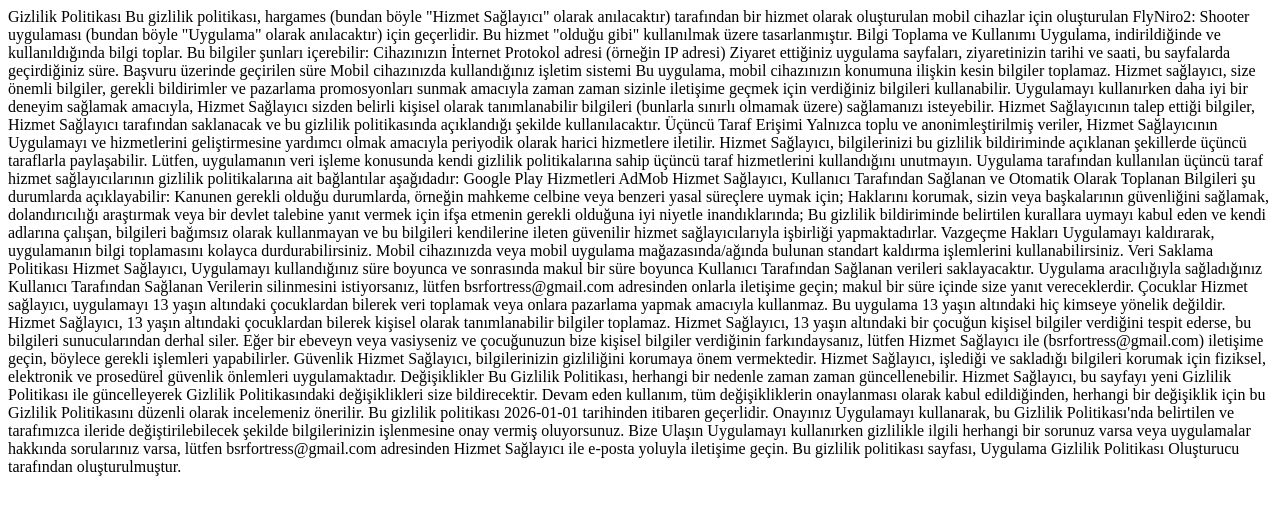
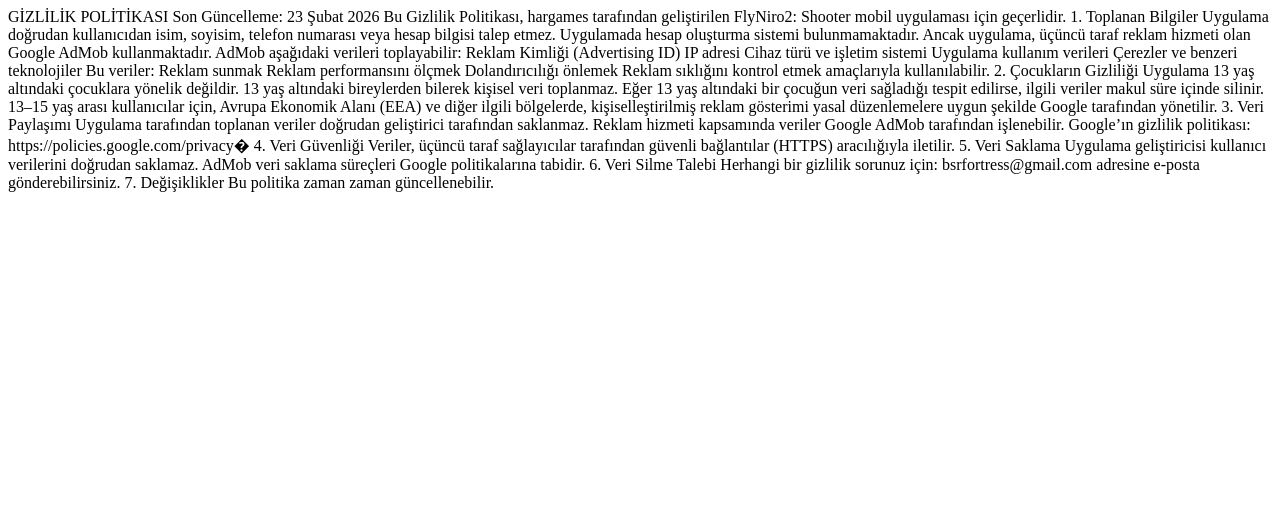
Before and after one commit to hargamest-jpg/flyniro2shooter-privacy-policy, a plain HTML site: page privacy-policy.html in a window 1280 px wide. Drawn offline with Linux system fonts and the light colour scheme.

Commit message:
Update privacy-policy.html

```diff
--- a/privacy-policy.html
+++ b/privacy-policy.html
@@ -1,75 +1,44 @@
 <!DOCTYPE html>
 <html>
 <body>
-Gizlilik Politikası
-Bu gizlilik politikası, hargames (bundan böyle "Hizmet Sağlayıcı" olarak anılacaktır) tarafından bir hizmet olarak oluşturulan mobil cihazlar için oluşturulan FlyNiro2: Shooter uygulaması (bundan böyle "Uygulama" olarak anılacaktır) için geçerlidir. Bu hizmet "olduğu gibi" kullanılmak üzere tasarlanmıştır.
-
-
-Bilgi Toplama ve Kullanımı
-Uygulama, indirildiğinde ve kullanıldığında bilgi toplar. Bu bilgiler şunları içerebilir:
-
-Cihazınızın İnternet Protokol adresi (örneğin IP adresi)
-Ziyaret ettiğiniz uygulama sayfaları, ziyaretinizin tarihi ve saati, bu sayfalarda geçirdiğiniz süre.
-Başvuru üzerinde geçirilen süre
-Mobil cihazınızda kullandığınız işletim sistemi
-
-Bu uygulama, mobil cihazınızın konumuna ilişkin kesin bilgiler toplamaz.
-
-
-Hizmet sağlayıcı, size önemli bilgiler, gerekli bildirimler ve pazarlama promosyonları sunmak amacıyla zaman zaman sizinle iletişime geçmek için verdiğiniz bilgileri kullanabilir.
-
-
-Uygulamayı kullanırken daha iyi bir deneyim sağlamak amacıyla, Hizmet Sağlayıcı sizden belirli kişisel olarak tanımlanabilir bilgileri (bunlarla sınırlı olmamak üzere) sağlamanızı isteyebilir. Hizmet Sağlayıcının talep ettiği bilgiler, Hizmet Sağlayıcı tarafından saklanacak ve bu gizlilik politikasında açıklandığı şekilde kullanılacaktır.
-
-
-Üçüncü Taraf Erişimi
-Yalnızca toplu ve anonimleştirilmiş veriler, Hizmet Sağlayıcının Uygulamayı ve hizmetlerini geliştirmesine yardımcı olmak amacıyla periyodik olarak harici hizmetlere iletilir. Hizmet Sağlayıcı, bilgilerinizi bu gizlilik bildiriminde açıklanan şekillerde üçüncü taraflarla paylaşabilir.
-
-
-Lütfen, uygulamanın veri işleme konusunda kendi gizlilik politikalarına sahip üçüncü taraf hizmetlerini kullandığını unutmayın. Uygulama tarafından kullanılan üçüncü taraf hizmet sağlayıcılarının gizlilik politikalarına ait bağlantılar aşağıdadır:
-
-Google Play Hizmetleri
-AdMob
-
-Hizmet Sağlayıcı, Kullanıcı Tarafından Sağlanan ve Otomatik Olarak Toplanan Bilgileri şu durumlarda açıklayabilir:
-
-Kanunen gerekli olduğu durumlarda, örneğin mahkeme celbine veya benzeri yasal süreçlere uymak için;
-Haklarını korumak, sizin veya başkalarının güvenliğini sağlamak, dolandırıcılığı araştırmak veya bir devlet talebine yanıt vermek için ifşa etmenin gerekli olduğuna iyi niyetle inandıklarında;
-Bu gizlilik bildiriminde belirtilen kurallara uymayı kabul eden ve kendi adlarına çalışan, bilgileri bağımsız olarak kullanmayan ve bu bilgileri kendilerine ileten güvenilir hizmet sağlayıcılarıyla işbirliği yapmaktadırlar.
-
-Vazgeçme Hakları
-Uygulamayı kaldırarak, uygulamanın bilgi toplamasını kolayca durdurabilirsiniz. Mobil cihazınızda veya mobil uygulama mağazasında/ağında bulunan standart kaldırma işlemlerini kullanabilirsiniz.
-
-
-Veri Saklama Politikası
-Hizmet Sağlayıcı, Uygulamayı kullandığınız süre boyunca ve sonrasında makul bir süre boyunca Kullanıcı Tarafından Sağlanan verileri saklayacaktır. Uygulama aracılığıyla sağladığınız Kullanıcı Tarafından Sağlanan Verilerin silinmesini istiyorsanız, lütfen bsrfortress@gmail.com adresinden onlarla iletişime geçin; makul bir süre içinde size yanıt vereceklerdir.
-
-
-Çocuklar
-Hizmet sağlayıcı, uygulamayı 13 yaşın altındaki çocuklardan bilerek veri toplamak veya onlara pazarlama yapmak amacıyla kullanmaz.
-
-
-Bu uygulama 13 yaşın altındaki hiç kimseye yönelik değildir. Hizmet Sağlayıcı, 13 yaşın altındaki çocuklardan bilerek kişisel olarak tanımlanabilir bilgiler toplamaz. Hizmet Sağlayıcı, 13 yaşın altındaki bir çocuğun kişisel bilgiler verdiğini tespit ederse, bu bilgileri sunucularından derhal siler. Eğer bir ebeveyn veya vasiyseniz ve çocuğunuzun bize kişisel bilgiler verdiğinin farkındaysanız, lütfen Hizmet Sağlayıcı ile (bsrfortress@gmail.com) iletişime geçin, böylece gerekli işlemleri yapabilirler.
-
-
-Güvenlik
-Hizmet Sağlayıcı, bilgilerinizin gizliliğini korumaya önem vermektedir. Hizmet Sağlayıcı, işlediği ve sakladığı bilgileri korumak için fiziksel, elektronik ve prosedürel güvenlik önlemleri uygulamaktadır.
-
-
-Değişiklikler
-Bu Gizlilik Politikası, herhangi bir nedenle zaman zaman güncellenebilir. Hizmet Sağlayıcı, bu sayfayı yeni Gizlilik Politikası ile güncelleyerek Gizlilik Politikasındaki değişiklikleri size bildirecektir. Devam eden kullanım, tüm değişikliklerin onaylanması olarak kabul edildiğinden, herhangi bir değişiklik için bu Gizlilik Politikasını düzenli olarak incelemeniz önerilir.
-
-
-Bu gizlilik politikası 2026-01-01 tarihinden itibaren geçerlidir.
-
-
-Onayınız
-Uygulamayı kullanarak, bu Gizlilik Politikası'nda belirtilen ve tarafımızca ileride değiştirilebilecek şekilde bilgilerinizin işlenmesine onay vermiş oluyorsunuz.
-
-
-Bize Ulaşın
-Uygulamayı kullanırken gizlilikle ilgili herhangi bir sorunuz varsa veya uygulamalar hakkında sorularınız varsa, lütfen bsrfortress@gmail.com adresinden Hizmet Sağlayıcı ile e-posta yoluyla iletişime geçin.
-
-Bu gizlilik politikası sayfası, Uygulama Gizlilik Politikası Oluşturucu tarafından oluşturulmuştur.
+GİZLİLİK POLİTİKASI
+Son Güncelleme: 23 Şubat 2026
+Bu Gizlilik Politikası, hargames tarafından geliştirilen FlyNiro2: Shooter mobil uygulaması için geçerlidir.
+1. Toplanan Bilgiler
+Uygulama doğrudan kullanıcıdan isim, soyisim, telefon numarası veya hesap bilgisi talep etmez.
+Uygulamada hesap oluşturma sistemi bulunmamaktadır.
+Ancak uygulama, üçüncü taraf reklam hizmeti olan Google AdMob kullanmaktadır.
+AdMob aşağıdaki verileri toplayabilir:
+Reklam Kimliği (Advertising ID)
+IP adresi
+Cihaz türü ve işletim sistemi
+Uygulama kullanım verileri
+Çerezler ve benzeri teknolojiler
+Bu veriler:
+Reklam sunmak
+Reklam performansını ölçmek
+Dolandırıcılığı önlemek
+Reklam sıklığını kontrol etmek
+amaçlarıyla kullanılabilir.
+2. Çocukların Gizliliği
+Uygulama 13 yaş altındaki çocuklara yönelik değildir.
+13 yaş altındaki bireylerden bilerek kişisel veri toplanmaz.
+Eğer 13 yaş altındaki bir çocuğun veri sağladığı tespit edilirse, ilgili veriler makul süre içinde silinir.
+13–15 yaş arası kullanıcılar için, Avrupa Ekonomik Alanı (EEA) ve diğer ilgili bölgelerde, kişiselleştirilmiş reklam gösterimi yasal düzenlemelere uygun şekilde Google tarafından yönetilir.
+3. Veri Paylaşımı
+Uygulama tarafından toplanan veriler doğrudan geliştirici tarafından saklanmaz.
+Reklam hizmeti kapsamında veriler Google AdMob tarafından işlenebilir.
+Google’ın gizlilik politikası: https://policies.google.com/privacy�
+4. Veri Güvenliği
+Veriler, üçüncü taraf sağlayıcılar tarafından güvenli bağlantılar (HTTPS) aracılığıyla iletilir.
+5. Veri Saklama
+Uygulama geliştiricisi kullanıcı verilerini doğrudan saklamaz.
+AdMob veri saklama süreçleri Google politikalarına tabidir.
+6. Veri Silme Talebi
+Herhangi bir gizlilik sorunuz için:
+bsrfortress@gmail.com
+adresine e-posta gönderebilirsiniz.
+7. Değişiklikler
+Bu politika zaman zaman güncellenebilir.
 </body>
 </html>
```
